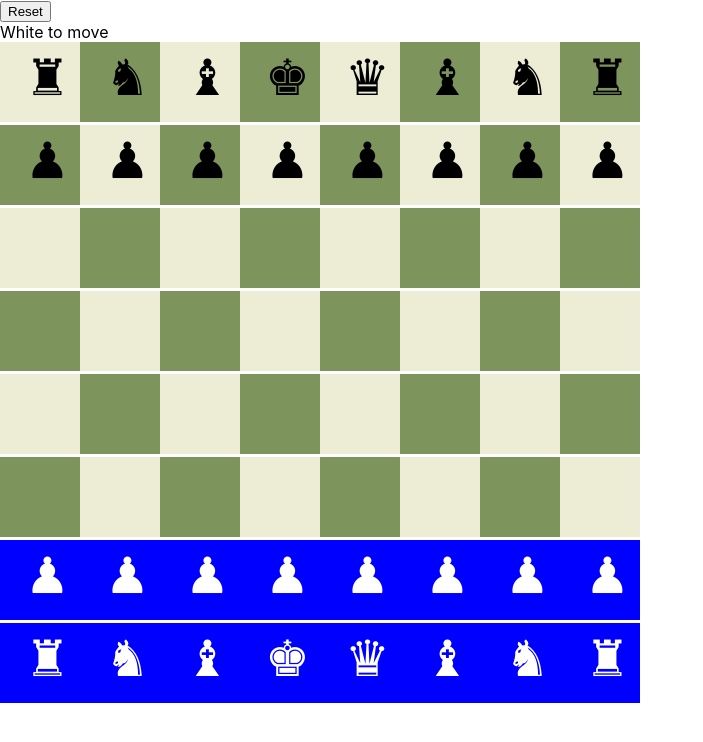
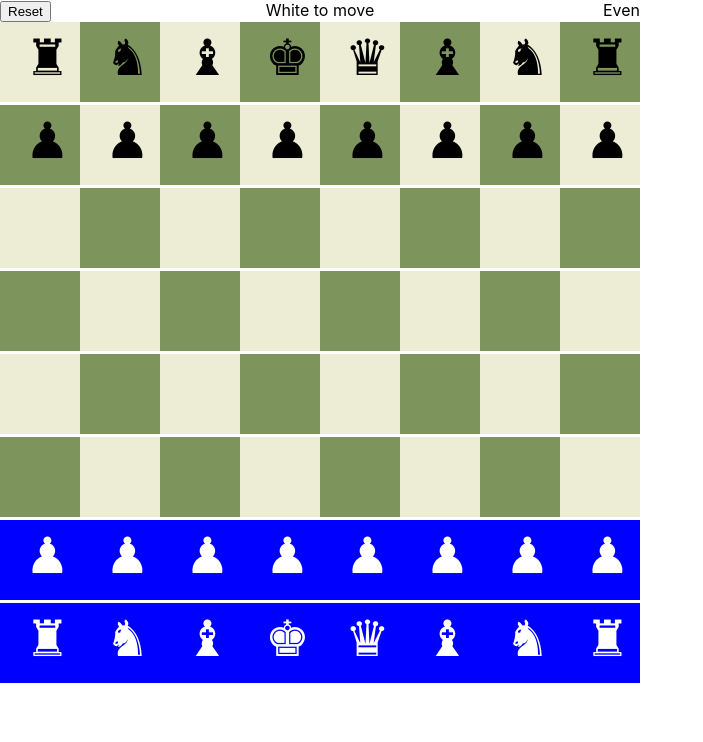
Before and after one commit to gravgaard89/chess, a React (Create React App) app: page / in a window 1280 px wide. Shown: the top 742 px of the page, without its empty margins (0-703 px from the left). Built offline with nearby package versions, Linux system fonts and the light colour scheme.

Commit message:
add flex and improve score feedback

```diff
--- a/src/App.css
+++ b/src/App.css
@@ -36,3 +36,11 @@
     transform: rotate(360deg);
   }
 }
+
+.flex {
+  display: flex;;
+}
+
+.flexOne {
+  flex: 1;
+}
--- a/src/App.tsx
+++ b/src/App.tsx
@@ -14,17 +14,28 @@ class App extends React.Component {
     };
 
     render() {
-        const { isWhiteTurn } = boardStore;
+        const { isWhiteTurn, whiteScore, blackScore, scoreText } = boardStore;
+
         return (
-            <>
-                <button onClick={() => this.handleReset()}>Reset</button>
-                <div className="status">{isWhiteTurn ? "White " : "Black "} to move</div>
+            <div className="flex">
                 <div className="game">
-                    <div className="game-board">
-                        <Board />
+                    <div className="flex">
+                        <div className="flexOne">
+                            <button onClick={() => this.handleReset()}>Reset</button>
+                        </div>
+                        <div className="flexOne" style={{ textAlign: "center" }}>
+                            <div className="status">
+                                <span>{isWhiteTurn ? "White " : "Black "} to move</span>
+                            </div>
+                        </div>
+                        <div className="flexOne" style={{ textAlign: "right" }}>
+                            <span>{scoreText}</span>
+                        </div>
                     </div>
+                    <Board />
                 </div>
-            </>
+
+            </div>
         );
     }
 }
--- a/src/Board.tsx
+++ b/src/Board.tsx
@@ -20,7 +20,7 @@ class Board extends React.Component {
         const { squares, isPressed, whiteScore, blackScore } = boardStore;
 
         return (
-            <div>
+            <>
                 <div>
                     <SquareCoordinate square={squares[0]} isPressed={isPressed} />
                     <SquareCoordinate square={squares[1]} isPressed={isPressed} />
@@ -101,10 +101,7 @@ class Board extends React.Component {
                     <SquareCoordinate square={squares[62]} isPressed={isPressed} />
                     <SquareCoordinate square={squares[63]} isPressed={isPressed} />
                 </div>
-                {whiteScore != blackScore &&
-                    <p>{whiteScore > blackScore ? "White +" + (whiteScore - blackScore) : "Black +" + (blackScore - whiteScore)}</p>
-                }
-            </div>
+            </>
         );
     }
 }
--- a/src/store/BoardStore.ts
+++ b/src/store/BoardStore.ts
@@ -353,6 +353,20 @@ class BoardStore {
         });
         return value;
     }
+
+    @computed
+    get scoreText() {
+        const isWhiteLeading = this.whiteScore > this.blackScore
+        let leadColor = isWhiteLeading ? "White" : "Black";
+        let leadScore = isWhiteLeading ? this.whiteScore - this.blackScore : this.blackScore - this.whiteScore - this.blackScore
+
+        if (this.whiteScore == this.blackScore) {
+            return "Even";
+        } else {
+            return `${leadColor} leads by ${leadScore}`
+        }
+    }
+
 }
 
 const boardStore = new BoardStore();
```
Also changed, not shown: tsconfig.json (+9 -3 lines).
